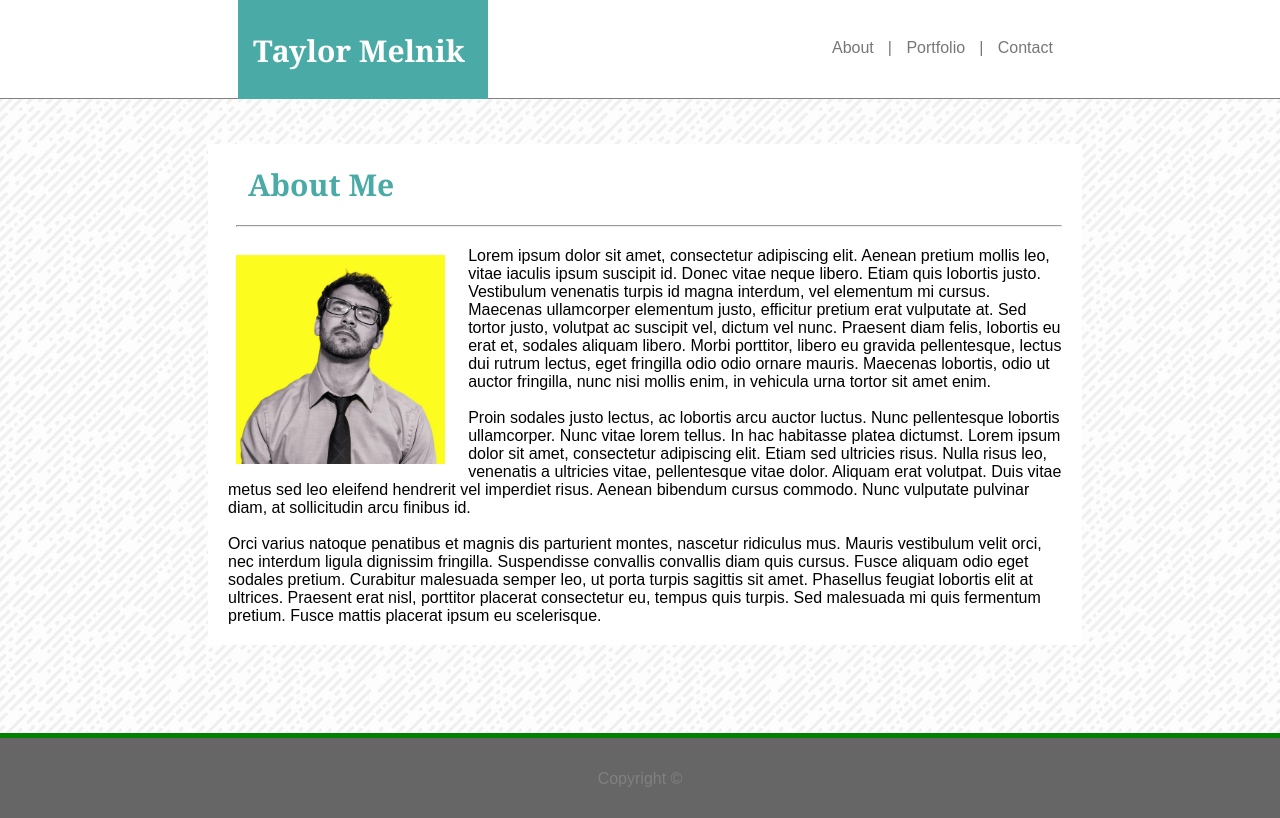
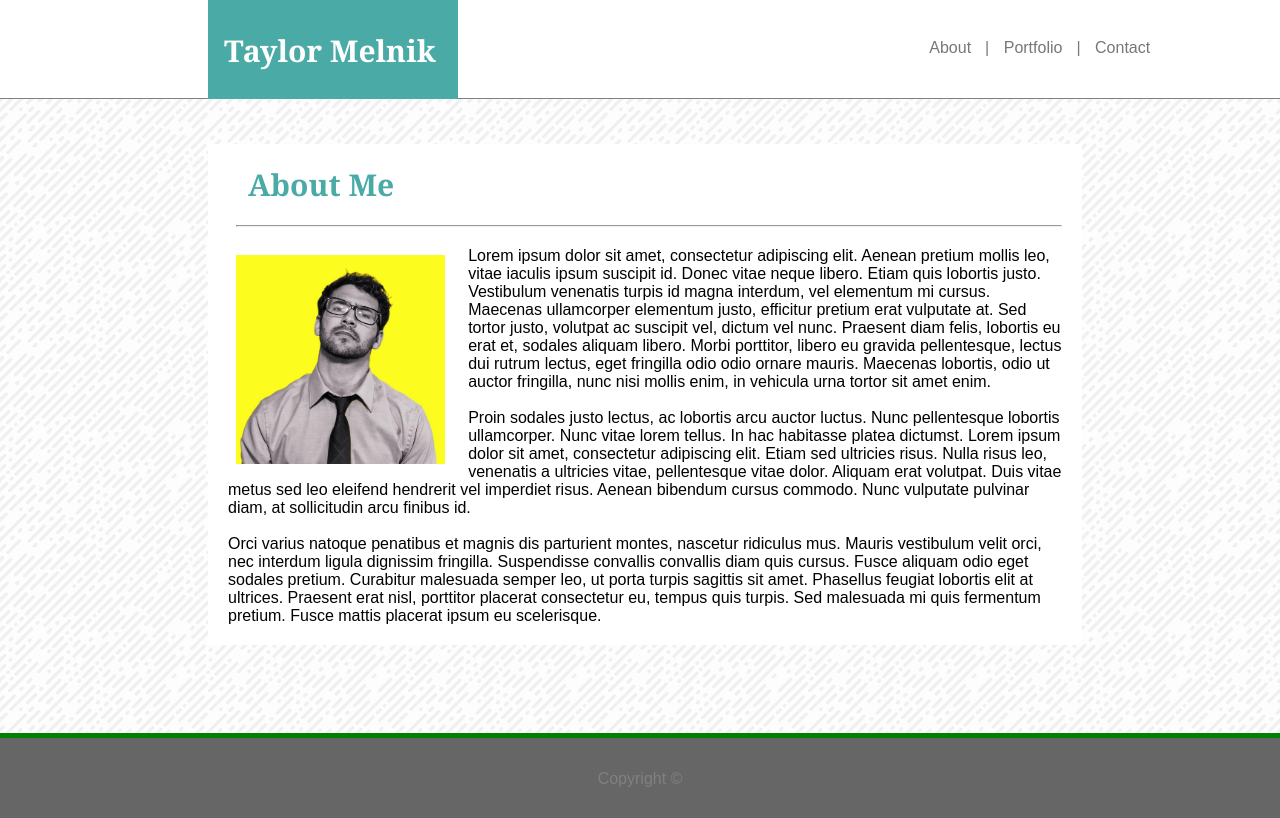
Before and after one commit to TheTTimeLives/Basic-Portfolio, a plain HTML site: page index.html in a window 1280 px wide. Shown: the top 818 px of the page. Drawn offline with Linux system fonts and the light colour scheme.

Commit message:
Changed position of top bar assets

```diff
--- a/assets/css/style.css
+++ b/assets/css/style.css
@@ -21,7 +21,7 @@
     width: 250px;
     background-color:#4aaaa5;
     position: absolute;
-    left: 240px;
+    left: 210px;
     top: 11px;
     z-index: -3;
 
@@ -40,7 +40,7 @@
     font-size: 30px;
     color:white;
     position: absolute;
-    left: 255px;
+    left: 226px;
     top: 42px;
 
 
@@ -49,7 +49,7 @@
 #linkposition{
     position:absolute;
     top: 46%;
-    left: 60%;
+    left: 67%;
 
 }
 
```
